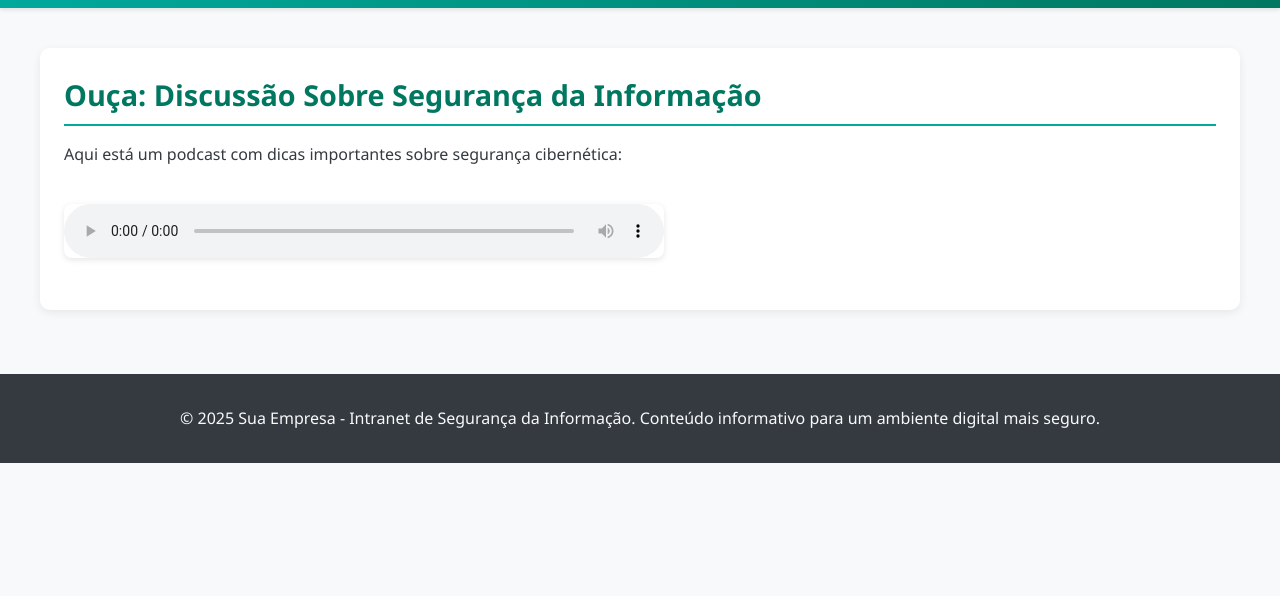
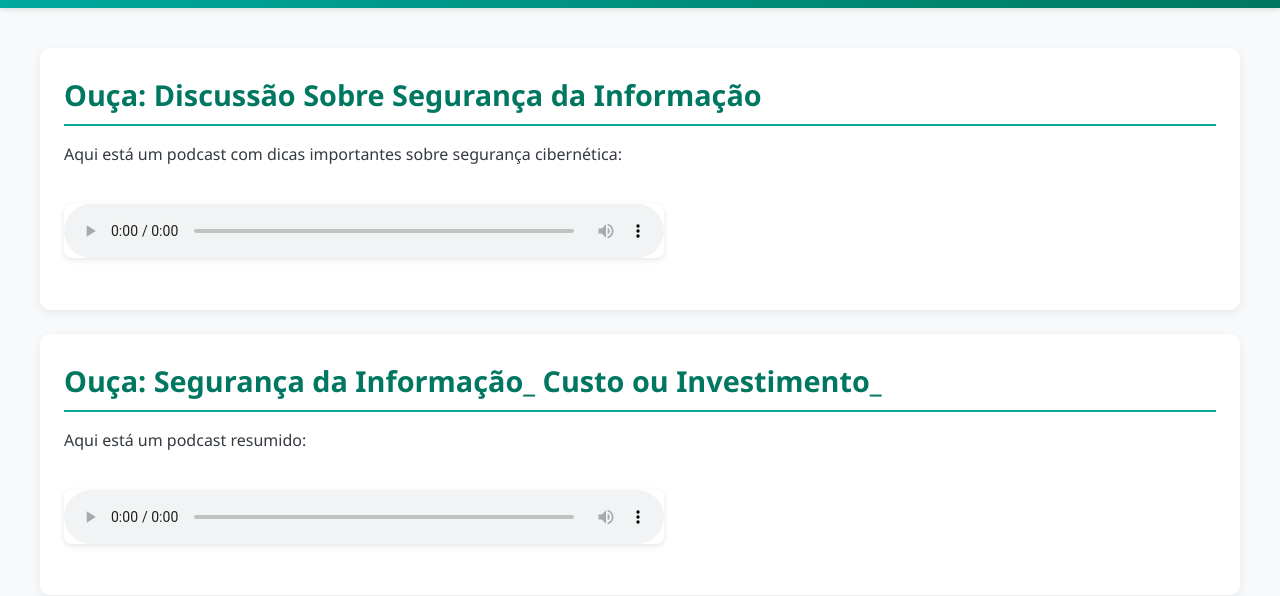
Before and after one commit to Gilsonlab/intranet, a plain HTML site: page index.html in a window 1280 px wide. Both pictures are taken after a click on the link "Ouça: Dicas de Segurança". Shown: the part 204-800 px from the top of the page. Drawn offline with Linux system fonts and the light colour scheme.

Commit message:
Add files via upload

```diff
--- a/index.html
+++ b/index.html
@@ -115,6 +115,17 @@
         </audio>
     </section>
 
+	  <!-- Nova seção adicionada -->
+    <section id="podcast">
+        <h2>Ouça: Segurança da Informação_ Custo ou Investimento_</h2>
+        <p>Aqui está um podcast  resumido:</p>
+
+        <audio controls>
+            <source src="Segurança da Informação_ Custo ou Investimento_.wav" type="audio/wav">
+            Seu navegador não suporta o elemento de áudio.
+        </audio>
+    </section>
+
 </main>
 
 <footer>
```
